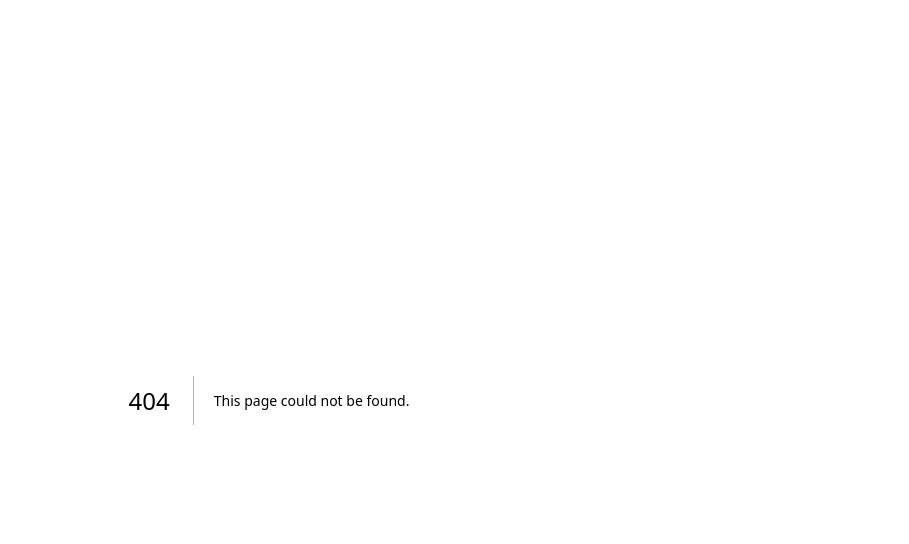
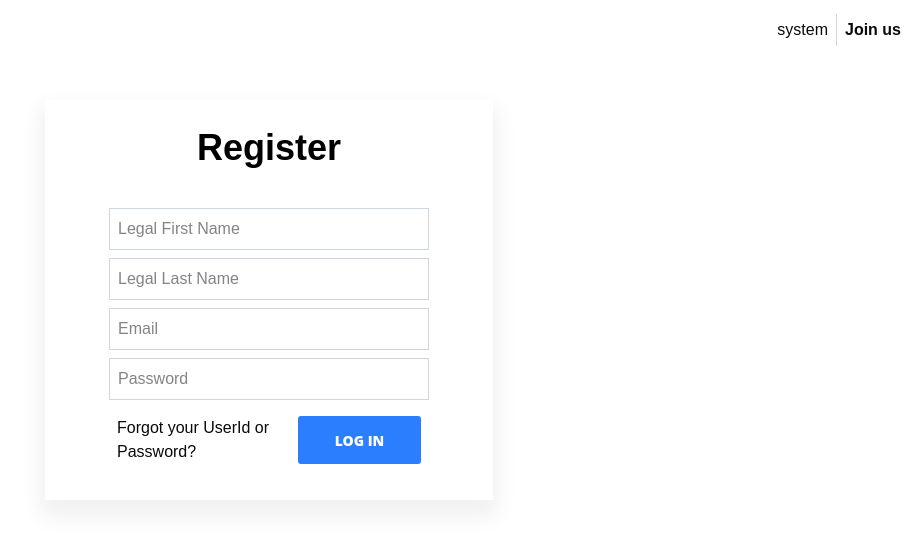
Before and after one commit to itsaflamingo/stock-port, a Next.js app: page /register in a window 1280 px wide. Before the commit this address had no page. Shown: the top 544 px of the page, without its empty margins (371-1280 px from the left). Built offline with nearby package versions, Linux system fonts and the light colour scheme.

Commit message:
updated file and folder structures, login page is now home page

```diff
--- a/src/app/account/layout.tsx
+++ b/src/app/account-layout.tsx
@@ -1,20 +1,21 @@
 import ThemeButton from "@/components/theme-button"
 import Link from "next/link"
+
 export default function AccountLayout({ children }: { children: React.ReactNode }) {
     return (
         <div className="w-full h-full flex flex-col justify-start align-center">
             <menu className="flex justify-end gap-2 p-2 h-15 mb-10">
                 <ThemeButton />
                 <div className="w-px h-8 bg-[var(--grey-border)] self-center" />
-                <Link className="font-bold self-center" href="/account/register">
+                <Link className="font-bold self-center" href="/register">
                     Join us
                 </Link>
             </menu>
 
             <main className="w-md h-5/10 flex flex-col items-center justify-center self-center
-        shadow-[0_12px_20px_5px_rgba(1,1,1,0.06)]
-        dark:shadow-[0_12px_20px_5px_rgba(255,255,255,0.3)]
-        gap-10">{children}</main>
+            shadow-[0_12px_20px_5px_rgba(1,1,1,0.06)]
+            dark:shadow-[0_12px_20px_5px_rgba(255,255,255,0.3)]
+            gap-10">{children}</main>
 
             <footer>{/* optional footer here */}</footer>
         </div>
--- a/src/app/account/login/page.tsx
+++ /dev/null
@@ -1,9 +0,0 @@
-import FormContainer from "@/components/form-container";
-import LoginForm from "@/components/login-form";
-
-export default function Page() {
-
-    return (
-        <FormContainer form={<LoginForm />} head="Log In"></FormContainer>
-    );
-}
--- a/src/app/account/register/page.tsx
+++ /dev/null
@@ -1,11 +0,0 @@
-"use client"
-
-import FormContainer from "@/components/form-container"
-import RegisterForm from "@/components/register-form"
-
-export default function Page() {
-
-    return (
-        <FormContainer form={<RegisterForm />} head="Register"></FormContainer>
-    )
-}
--- a/src/app/page.tsx
+++ b/src/app/page.tsx
@@ -1,19 +1,11 @@
-import ThemeButton from "@/components/theme-button";
-import Login from "@/app/account/login/page";
-import Link from "next/link";
+import FormContainer from "@/components/form-container";
+import LoginForm from "@/components/login-form";
+import AccountLayout from "./account-layout";
 
 export default function Home() {
   return (
-    <>
-      <menu className="flex justify-end gap-2 p-2 h-15 mb-10">
-        <ThemeButton />
-        <div className="w-px h-8 bg-[var(--grey-border)] self-center"></div>
-        <Link className="font-bold self-center" href="/account/register">Join us</Link>
-        {/* <RegisterButton /> */}
-      </menu>
-      <Login />
-      <footer>
-      </footer>
-    </>
+    <AccountLayout>
+      <FormContainer form={<LoginForm />} head="Log In"></FormContainer>
+    </AccountLayout>
   );
 }
--- /dev/null
+++ b/src/app/register/page.tsx
@@ -0,0 +1,12 @@
+import FormContainer from "@/components/form-container";
+import RegisterForm from "@/components/register-form";
+import LoginForm from "@/components/login-form";
+import AccountLayout from "../account-layout";
+
+export default function AccountPage() {
+    return (
+        <AccountLayout>
+            <FormContainer form={<RegisterForm />} head="Register"></FormContainer>
+        </AccountLayout>
+    )
+}
--- a/src/components/register-form.tsx
+++ b/src/components/register-form.tsx
@@ -3,6 +3,10 @@
 export default function RegisterForm() {
     return (
         <form className="flex flex-col gap-2 w-5/7">
+            <input type="name" placeholder="Legal First Name" className="border border-[var(--grey-border)] w-full p-2"
+                onChange={(e) => console.log(e.target.value)} />
+            <input type="last name" placeholder="Legal Last Name" className="border border-[var(--grey-border)] w-full p-2"
+                onChange={(e) => console.log(e.target.value)} />
             <input type="email" placeholder="Email" className="border border-[var(--grey-border)] w-full p-2"
                 onChange={(e) => console.log(e.target.value)} />
             <input type="password" placeholder="Password" className="border border-[var(--grey-border)] w-full p-2"
```
